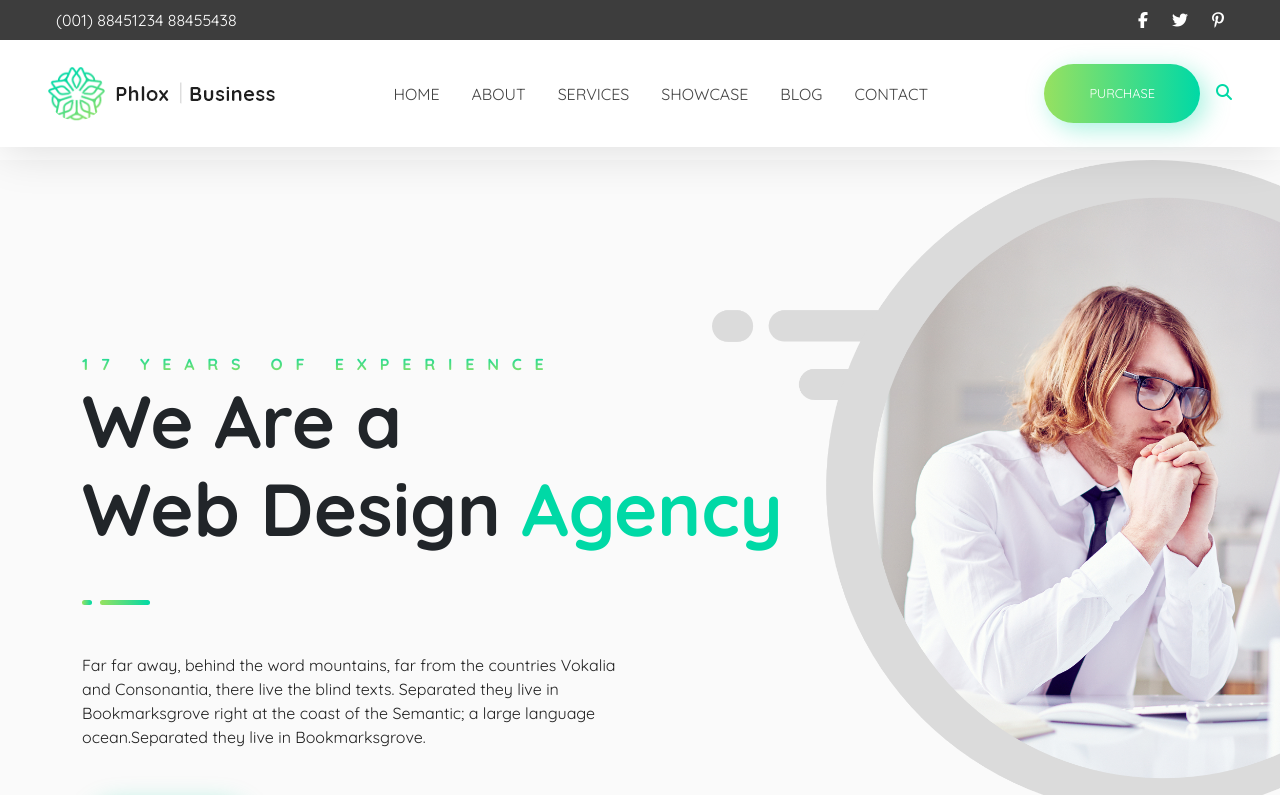
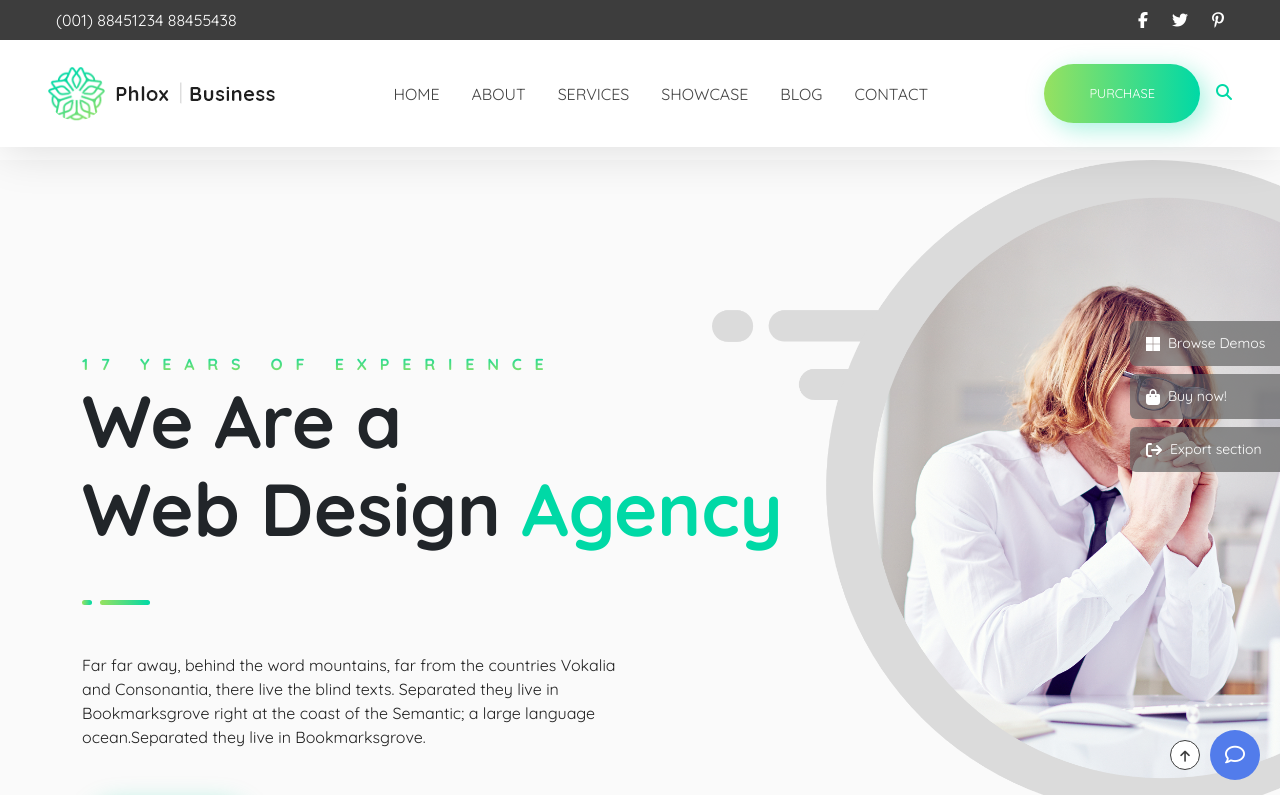
Before and after one commit to AlbertoScalia/proj-html-vuejs, a Vue app: page / in a window 1280 px wide. Shown: the top 795 px of the page. Built offline with nearby package versions, Linux system fonts and the light colour scheme.

Commit message:
Feat: Add other bottons and fixed other sections

```diff
--- a/src/App.vue
+++ b/src/App.vue
@@ -2,6 +2,28 @@
   <HeaderComponent/>
   <MainComponent/>
   <FooterComponent/>
+  <div class="back-home d-flex justify-content-center align-items-center" @click="scrollToTop">
+    <a href="">
+      <i class="fa-solid fa-arrow-up"></i>
+    </a>
+  </div>
+  <div class="chat d-flex justify-content-center align-items-center">
+    <i class="fa-regular fa-comment fs-5"></i>
+  </div>
+  <div class="d-flex flex-column options-contaner">
+    <div class="options mb-2 p-2 rounded-start d-flex align-items-center">
+      <i class="fa-brands fa-microsoft text-white p-2"></i>
+      <span class="small text-white">Browse Demos</span>
+  </div>
+  <div class="options mb-2 p-2 rounded-start d-flex align-items-center">
+    <i class="fa-solid fa-bag-shopping text-white p-2"></i>
+    <span class="small text-white">Buy now!</span>
+  </div>
+  <div class="options mb-2 p-2 rounded-start d-flex align-items-center">
+    <i class="fa-solid fa-arrow-right-from-bracket text-white p-2"></i>
+    <span class="small text-white">Export section</span>
+  </div>
+  </div>
 </template>
 
 <script>
@@ -10,10 +32,77 @@ import MainComponent from './components/MainComponent.vue';
 import FooterComponent from './components/FooterComponent.vue';
   export default {
   name: 'App',
-    components: {HeaderComponent, MainComponent, FooterComponent}
+  components: { HeaderComponent, MainComponent, FooterComponent },
+    methods: {
+    scrollToTop() {
+      window.scrollTo(0, 0);
+    }
+  }
   }
 </script>
 
 <style lang="scss" scoped>
+@use './assets/styles/partials/variables' as *;
+.back-home{
+  width: 30px;
+  height: 30px;
+  border-radius: 50%;
+  position: fixed;
+  right: 80px;
+  bottom: 30px;
+  border: 1px solid $icons-color;
+  background-color: $bg-primary;
+  transition: .5s;
+  z-index: 900;
+  i{
+    font-size: .8rem;
+  }
+  &:hover{
+    border: 1px solid $bg-primary;
+    background-color: $icons-color;
+    cursor: pointer;
+    a{
+      color: $bg-primary;
+    }
+  }
 
+  a{
+    text-decoration: none;
+    color: $icons-color;
+  }
+}
+.chat{
+  width: 50px;
+  height: 50px;
+  border-radius: 50%;
+  background-color: rgb(82, 124, 235);
+  color: $bg-primary;
+  position: fixed;
+  right: 20px;
+  bottom: 20px;
+  transition: .5s;
+  z-index: 900;
+  &:hover{
+    background-color: rgb(74, 116, 227);
+    box-shadow: rgba(0, 0, 0, 0.06) 0px 0px 0px 30px inset;
+    cursor: pointer;
+  }
+}
+
+.options-contaner{
+  position: fixed;
+  right: 0px;
+  bottom: 40%;
+  z-index: 900;
+}
+.options{
+  width: 150px;
+  height: 45px;
+  background-color: rgba(100, 100, 100, 0.7);
+  &:hover{
+    background: $hover-bg-reverse;
+    box-shadow: 6px 6px 25px 0 rgba(0,217,166,.35);
+    cursor: pointer;
+  }
+}
 </style>
--- a/src/assets/styles/general.scss
+++ b/src/assets/styles/general.scss
@@ -12,5 +12,10 @@
 body{
     font-family: 'Quicksand', sans-serif;
     overflow-x: hidden;
+}
 
+
+.fa-brands:hover{
+    color: $contrast-color;
+    cursor: pointer;
 }
--- a/src/components/CallToAction.vue
+++ b/src/components/CallToAction.vue
@@ -8,9 +8,8 @@
                     <input type="email" placeholder="Enter Your Email Adress" class="rounded-5">
                     <button class="text-uppercase position-absolute rounded-4">submit</button>
                 </div>
-
             </div>
-            <div id="start" class=" shadow col-12 col-md-6 d-flex flex-column align-items-center p-5 rounded-4 w-100 mt-5 mt-md-0">
+            <div id="start" class="col-12 col-md-6 d-flex flex-column align-items-center p-5 rounded-4 w-100 mt-5 mt-md-0">
                 <span class="text-capitalize mb-2">what are you waiting for</span>
                 <h2 class="mb-5 fw-bold fs-1">Start a New Project</h2>
                 <ButtonSecondary :text="'start now'"/>
@@ -31,13 +30,12 @@ import ButtonSecondary from './ButtonSecondary.vue';
 
 <style lang="scss" scoped>
 @use '../assets/styles/partials/variables' as *;
-section{
-        background-color: $bg-secondary !important;
-    }
+
 #email{
     background: $gradient-secondary;
     color: $bg-primary;
     height: 40vh;
+
     div{
         width: 80%;
     }
@@ -65,6 +63,8 @@ section{
     background: $hover-bg-reverse;
     color: $bg-primary;
     height: 40vh;
+    box-shadow: 6px 6px 25px 0 rgba(0,217,166,.35);
+
 }
 
 @media screen and (min-width: 768px){
--- a/src/components/Comment.vue
+++ b/src/components/Comment.vue
@@ -1,5 +1,5 @@
 <template>
-    <section class="my-5">
+    <section>
         <div class="comment-container w-100 h-100 d-flex flex-column justify-content-center align-items-center text-white text-center">
             <i class="fa-solid fa-quote-left"></i>
             <p class="my-5 fs-4">When it comes to barbequing, there are two main schools of
@@ -21,7 +21,7 @@
 <style lang="scss" scoped>
 @use '../assets/styles/partials/variables' as *;
 section{
-    height: 100vh;
+    height: 120vh;
     background-image: url('/images/four-businesspeople-in-a-boardroom-with-paperwork-PC4V8H4.jpg');
     background-size: cover;
     .comment-container{
--- a/src/components/FooterComponent.vue
+++ b/src/components/FooterComponent.vue
@@ -41,7 +41,7 @@
 import { links } from '../data/data';
 import { contacts } from '../data/data';
 import Divider from './Divider.vue';
-import EndBar from './EndBar.vue'
+import EndBar from './Endbar.vue'
     export default {
     name: 'FooterComponent',
     components: {
--- a/src/components/LearnAbout.vue
+++ b/src/components/LearnAbout.vue
@@ -1,5 +1,5 @@
 <template>
-    <section class="d-flex flex-column flex-xl-row align-items-center position-relative">
+    <section class="d-flex flex-column flex-xl-row position-relative">
         <div class="left">
             <div id="bg-img" class="d-none d-xl-block">
                 <div class="filter"></div>
--- a/src/components/NewsBlog.vue
+++ b/src/components/NewsBlog.vue
@@ -1,12 +1,12 @@
 <template>
-    <section class="my-5 d-flex flex-column justify-content-center">
+    <section class="d-flex flex-column justify-content-center">
         <div class="d-flex flex-column align-items-center">
             <h2 class="fs-1 fw-bold">Latest News & Our <span>Blog</span></h2>
             <Divider/>
         </div>
 
-        <div class="row">
-            <div class="col-12 my-card position-relative d-flex justify-content-center" v-for="item in news">
+        <div class="row flex-column flex-lg-row align-content-center">
+            <div class="col-12 col-md-6 col-lg-4 my-card position-relative d-flex justify-content-center my-5 my-lg-0" v-for="item in news">
                 <img :src="item.image" :alt="item.title" class="img-fluid rounded-4">
                 <div id="info" class="position-absolute p-4">
                     <p>{{ item.date }} by {{ item.creator }}</p>
@@ -79,4 +79,5 @@ h2{
 .button-container{
     margin-top: 10rem;
 }
+
 </style>
--- a/src/components/Showcase.vue
+++ b/src/components/Showcase.vue
@@ -3,17 +3,17 @@
         <div class="d-flex flex-column flex-lg-row align-items-center justify-content-between">
             <div class="left">
                 <Divider/>
-                <h2 class="fs-1 fw-bold my-5"> Our recent <span>web designs</span>  & some examples of past <span>projects</span> </h2>
+                <h2 class="fs-1 fw-bold my-5"> Our recent <span>web designs</span>  & <br> some examples of <br> past <span>projects</span> </h2>
                 <Divider/>
             </div>
             <div class="right d-flex align-items-end h-100">
-                <p class="mt-5">Far far away, behind the word mountains, far from the countries Vokalia and Consonantia, there live the blind texts. Separated they live in Bookmarksgrove right at the coast of the Semantics, a large language ocean.Separated they live in Bookmarksgrove.Far far away, behind the word mountains, far from thecountries Vokalia and Consonantia, there live the blind texts. Separated they live in Bookmarksgrove.
+                <p class="mt-5">Far far away, behind the word mountains, far from the countries Vokalia and Consonantia, there live the blind texts. Separated they live in Bookmarksgrove right at the coast of the Semantics, a large language ocean.Separated they live in Bookmarksgrove.Far far away, behind the word mountains, far from the countries Vokalia and Consonantia, there live the blind texts. Separated they live in Bookmarksgrove.
                 </p>
             </div>
         </div>
 
         <div class="row w-100 my-5">
-            <ShowCaseCard v-for="item in showcase" :image="item.image" :title="item.title" :category="item.category"/>
+            <ShowcaseCard v-for="item in showcase" :image="item.image" :title="item.title" :category="item.category"/>
         </div>
         <div class="text-center mb-5">
             <ButtonPrimary :text="'read more'"/>
@@ -24,11 +24,11 @@
 <script>
 import {showcase} from '../data/data'
 import Divider from './Divider.vue';
-import ShowCaseCard from './ShowcaseCard.vue';
+import ShowcaseCard from './ShowcaseCard.vue';
 import ButtonPrimary from './ButtonPrimary.vue';
     export default {
     name: 'Showcase',
-    components: { Divider, ShowCaseCard, ButtonPrimary },
+    components: { Divider, ShowcaseCard , ButtonPrimary },
     data() {
         return {
                 showcase
--- a/src/components/ShowcaseCard.vue
+++ b/src/components/ShowcaseCard.vue
@@ -1,7 +1,7 @@
 <template>
     <div id="card" class="col-12 col-sm-6 col-lg-3 mb-4 position-relative text-left">
         <img :src="image" :alt="title" class="img-fluid rounded-2">
-        <div class="position-absolute description text-white d-flex flex-column justify-content-end rounded-2 text-left px-4 pb-4">
+        <div class="position-absolute description text-white d-flex flex-column justify-content-end rounded-2 px-4 pb-4">
             <h4 class="text-capitalize fw-bold">{{ title }}</h4>
             <span class="text-uppercase mb-3 fw-semibold">{{ category }}</span>
         </div>
```
